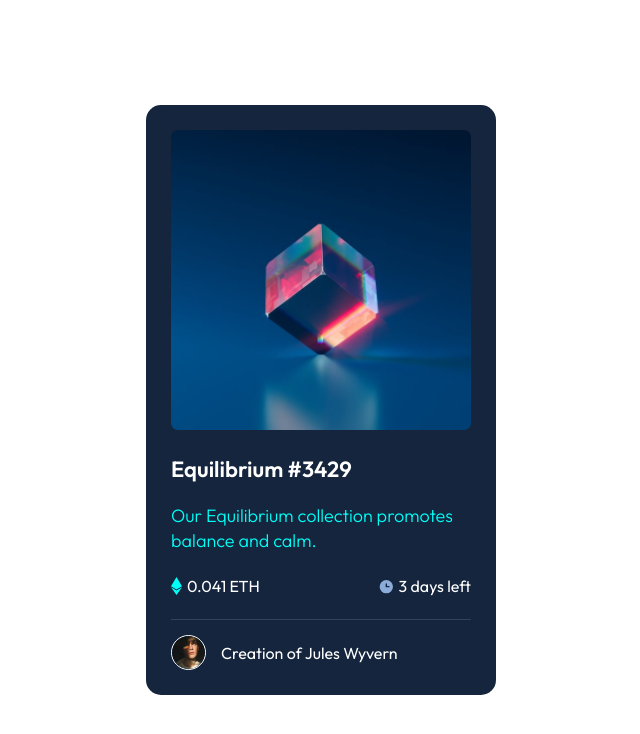
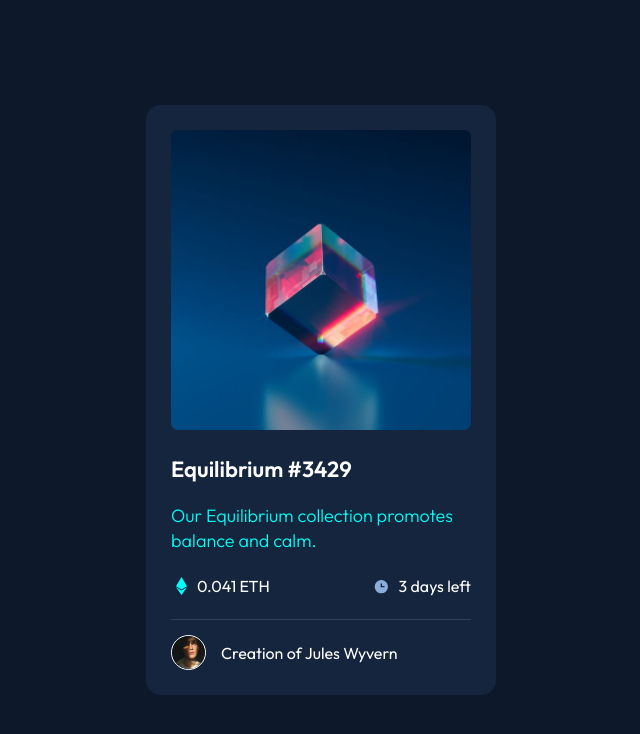
Before and after one commit to Roni-88/projeto-workshop-nft, a plain HTML site: page index.html in a window 1280 px wide. Shown: the whole page, without its empty margins (319-959 px from the left). Drawn offline with Linux system fonts and the light colour scheme.

Commit message:
padding nas infos

```diff
--- a/src/css/style.css
+++ b/src/css/style.css
@@ -1,7 +1,7 @@
 @import url('https://fonts.googleapis.com/css2?family=Open+Sans:wght@400;700&family=Outfit:wght@300;400;600&display=swap');
 
 body {
-    background-color: var(--neutral-dark);
+    background-color: hsl(217, 54%, 11%);
     font-family: 'Outfit', sans-serif;
 }
 
@@ -92,6 +92,7 @@ main {
     background: url(../images/icon-ethereum.svg) no-repeat center;
     width: 11px;
     height: 20px;
+    padding-right: 10px;
     display: inline-block;
     margin-right: 5px;
 }
@@ -107,6 +108,7 @@ main {
     width: 15px;
     display: inline-block;
     margin-right: 5px;
+    padding-right: 10px;
 }
 
 .nft-card .creator {
```
